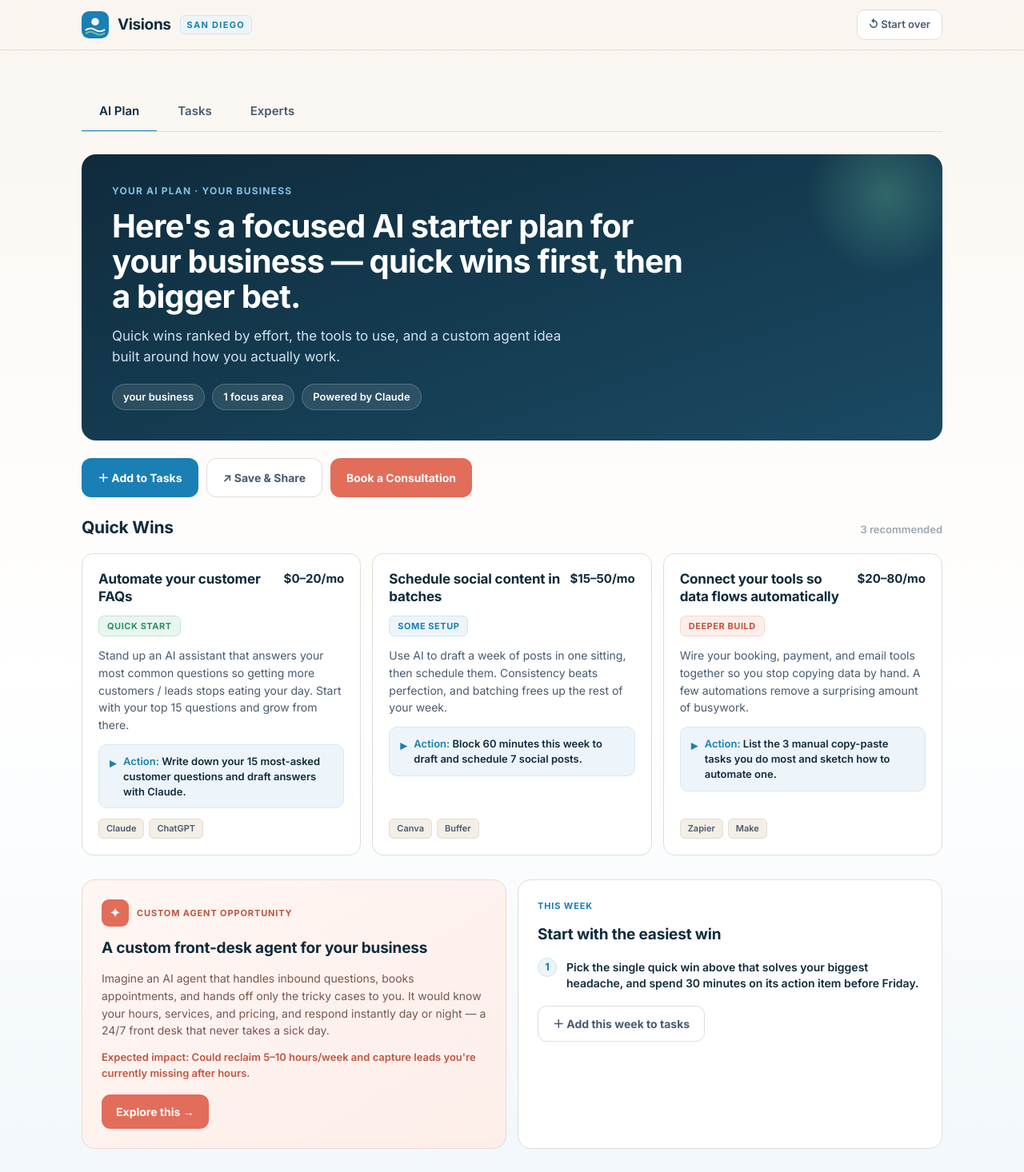
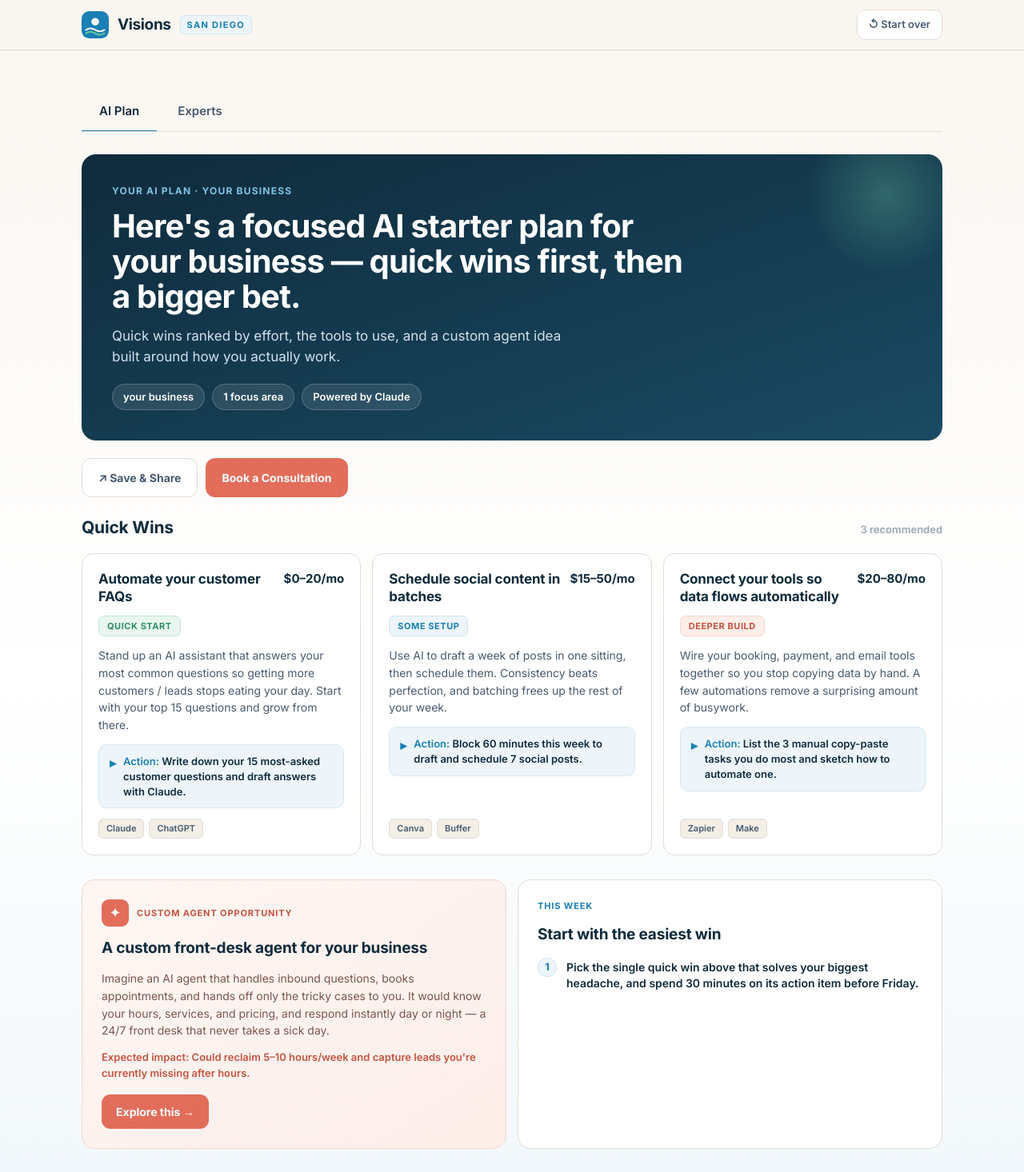
Before and after one commit to lati-cooki/visions, a React (Vite) app: page /plan/1 in a window 1280 px wide. Shown: the top 1466 px of the page at 80% size. Built offline with nearby package versions, Linux system fonts and the light colour scheme; no server answers.

Commit message:
Remove tasks tab + add-to-tasks buttons from results

```diff
--- a/src/components/results/PlanView.jsx
+++ b/src/components/results/PlanView.jsx
@@ -7,7 +7,6 @@ export function PlanView({
   recommendations,
   profile,
   businessLabel,
-  onAddTasks,
   onSavePlan,
   onBook,
   planSaved,
@@ -48,12 +47,6 @@ export function PlanView({
 
       {/* Action bar */}
       <div className="my-[22px] flex flex-wrap gap-2.5">
-        <button
-          onClick={onAddTasks}
-          className="inline-flex items-center gap-2 rounded-[12px] bg-brand-ocean px-5 py-[13px] text-[14px] font-bold text-white transition hover:bg-brand-navy"
-        >
-          ＋ Add to Tasks
-        </button>
         <button
           onClick={onSavePlan}
           disabled={!shareUrl}
@@ -161,12 +154,6 @@ export function PlanView({
               </span>
               <span className="pt-0.5 text-[14px] font-semibold leading-[1.45]">{recommendations.next_step}</span>
             </div>
-            <button
-              onClick={onAddTasks}
-              className="mt-1 self-start rounded-[11px] border border-brand-border bg-white px-[18px] py-[11px] text-[14px] font-bold text-brand-slate transition hover:border-brand-ocean hover:text-brand-navy"
-            >
-              ＋ Add this week to tasks
-            </button>
           </div>
         )}
       </div>
--- a/src/components/results/ResultsView.jsx
+++ b/src/components/results/ResultsView.jsx
@@ -1,13 +1,11 @@
 import { PageShell } from "../Layout.jsx";
 import { Button } from "../ui/Button.jsx";
 import { PlanView } from "./PlanView.jsx";
-import { TaskBoard } from "./TaskBoard.jsx";
 import { ProviderDirectory } from "./ProviderDirectory.jsx";
 import { BookingModal } from "../BookingModal.jsx";
 
 const TABS = [
   { id: "plan", label: "AI Plan" },
-  { id: "tasks", label: "Tasks" },
   { id: "experts", label: "Experts" },
 ];
 
@@ -23,9 +21,6 @@ export function ResultsView({
   onRestart,
   activeTab,
   setActiveTab,
-  tasks,
-  setTasks,
-  onAddTasks,
   onSavePlan,
   planSaved,
   shareUrl,
@@ -83,7 +78,6 @@ export function ResultsView({
           recommendations={recommendations}
           profile={profile}
           businessLabel={businessLabel}
-          onAddTasks={onAddTasks}
           onSavePlan={onSavePlan}
           onBook={() => setShowBooking(true)}
           planSaved={planSaved}
@@ -91,8 +85,6 @@ export function ResultsView({
         />
       )}
 
-      {activeTab === "tasks" && <TaskBoard tasks={tasks} setTasks={setTasks} />}
-
       {activeTab === "experts" && <ProviderDirectory onContact={() => setShowBooking(true)} />}
 
       {showBooking && <BookingModal planId={planId} onClose={() => setShowBooking(false)} />}
```
